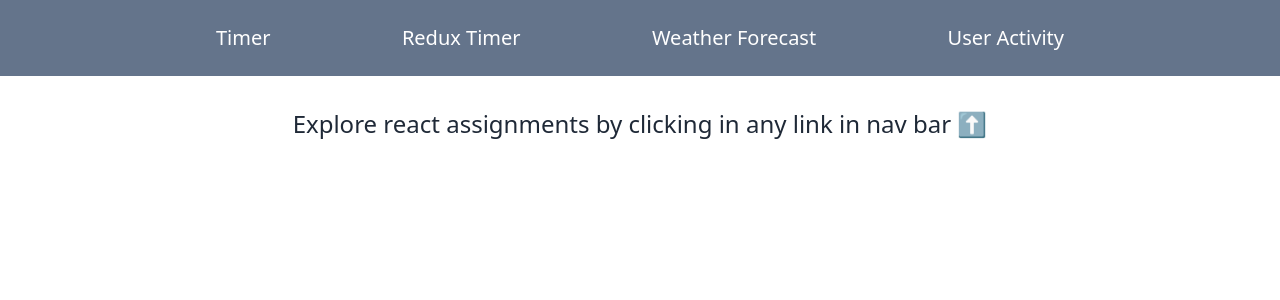
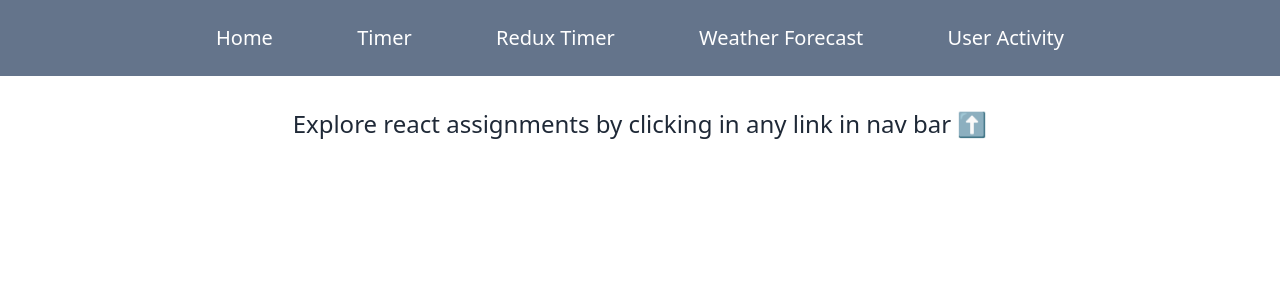
Before and after one commit to swornex/react-template, a React (Vite) app: page / in a window 1280 px wide. Shown: the top 300 px of the page. Built offline with nearby package versions, Linux system fonts and the light colour scheme.

Commit message:
move paths to route file

```diff
--- a/src/components/Nav.tsx
+++ b/src/components/Nav.tsx
@@ -4,6 +4,9 @@ const Nav = () => {
   return (
     <div className=" bg-slate-500 p-2 text-xl text-white">
       <nav className="mx-52 my-4 flex justify-between ">
+        <Link to={'/'} className="hover:text-slate-300">
+          Home
+        </Link>
         <Link to={'timer'} className="hover:text-slate-300">
           Timer
         </Link>
--- a/src/main.tsx
+++ b/src/main.tsx
@@ -1,49 +1,13 @@
 import { StrictMode } from 'react';
 import ReactDOM from 'react-dom/client';
 import './index.css';
-import { RouterProvider, createBrowserRouter } from 'react-router-dom';
-import Weather from './components/weather/Weather';
-import Timer from './components/timer/Timer';
-import UserActivity from './components/userActivity/UserActivity';
-import App from './App';
-import Home from './components/Home';
-import ReduxTimer from './components/redux-timer/ReduxTimer';
+import { RouterProvider } from 'react-router-dom';
 import { Provider } from 'react-redux';
 import { store } from './app/store';
+import { router } from './router';
 
 const rootElement = document.getElementById('root') as HTMLElement;
 const root = ReactDOM.createRoot(rootElement);
-
-const router = createBrowserRouter([
-  {
-    path: '/',
-    element: <App />,
-    children: [
-      {
-        index: true,
-        element: <Home />,
-      },
-      {
-        path: 'reduxtimer',
-        element: <ReduxTimer />,
-      },
-      {
-        path: 'weather',
-        element: <Weather />,
-      },
-
-      {
-        path: 'timer',
-        element: <Timer />,
-      },
-
-      {
-        path: 'useractivity',
-        element: <UserActivity />,
-      },
-    ],
-  },
-]);
 
 root.render(
   <StrictMode>
--- /dev/null
+++ b/src/router.tsx
@@ -0,0 +1,50 @@
+import { Link, createBrowserRouter } from 'react-router-dom';
+import App from './App';
+import Home from './components/Home';
+import Weather from './components/weather/Weather';
+import Timer from './components/timer/Timer';
+import UserActivity from './components/userActivity/UserActivity';
+import ReduxTimer from './components/redux-timer/ReduxTimer';
+
+export const router = createBrowserRouter([
+  {
+    path: '/',
+    element: <App />,
+    children: [
+      {
+        index: true,
+        element: <Home />,
+      },
+      {
+        path: 'reduxtimer',
+        element: <ReduxTimer />,
+      },
+      {
+        path: 'weather',
+        element: <Weather />,
+      },
+
+      {
+        path: 'timer',
+        element: <Timer />,
+      },
+
+      {
+        path: 'useractivity',
+        element: <UserActivity />,
+      },
+    ],
+  },
+  {
+    path: '*',
+    element: (
+      <>
+        <h1 className="text-xl">[404! NOT FOUND]</h1>
+        <h1 className="text-xl"> ⬇️ Click Below </h1>
+        <Link to={'/'} className="text-xl text-blue-700 underline">
+          Home
+        </Link>
+      </>
+    ),
+  },
+]);
```
